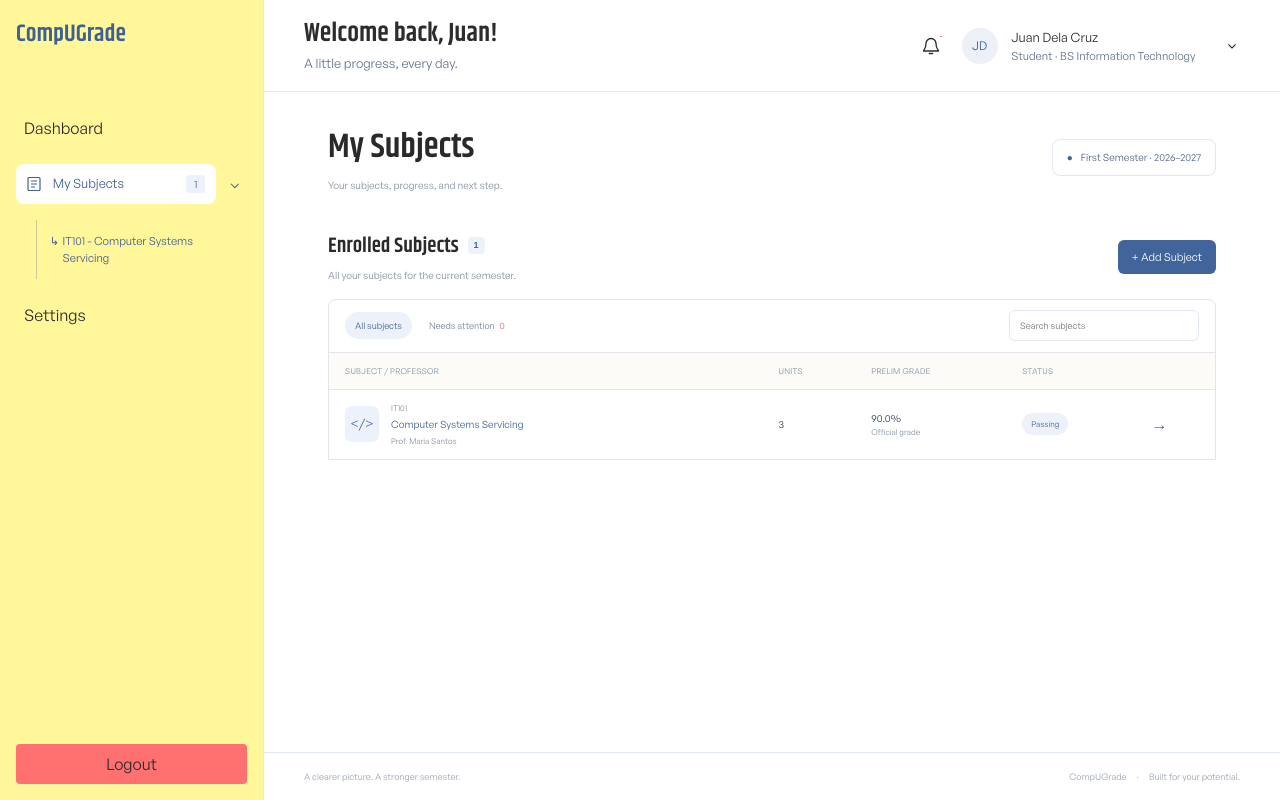
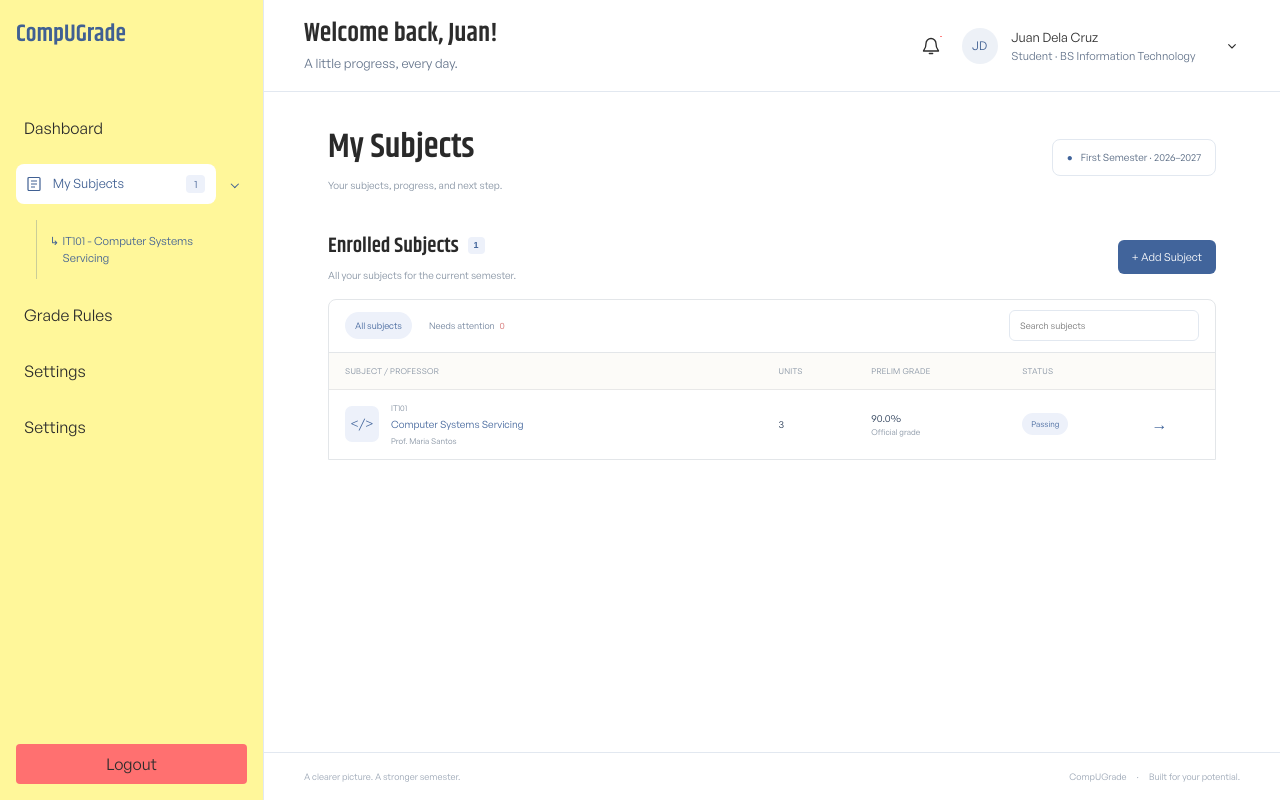
Before and after one commit to UIC-CCS-WEB-DEVELOPMENT-2026-2027/grade-compute, a React (Vite) app: page /student/subject in a window 1280 px wide. Built offline with nearby package versions, Linux system fonts and the light colour scheme.

Commit message:
Added the needed files with proper routing and sidebar button.

```diff
--- a/src/App.jsx
+++ b/src/App.jsx
@@ -12,6 +12,8 @@ import GlobalSettings from './pages/GlobalSettings'; // Put this in src/pages/
 import StudentDashboard from './pages/student/StudentDashboard';
 import SubjectDetail from './pages/student/SubjectDetail';
 import SubjectMenu from './pages/student/SubjectMenu';
+import GradeRules from './pages/student/GradeRules';
+
 /* PHASE 2
 // Professor Workspace
 import ProfessorDashboard from './pages/professor/ProfessorDashboard';
@@ -45,6 +47,7 @@ export default function App() {
         <Route path="/student/dashboard" element={<StudentDashboard />} />
         <Route path="/student/subject" element={<SubjectMenu />} />
         <Route path="/student/subject/:subjectId" element={<SubjectDetail />} />
+        <Route path="/student/rules" element={<GradeRules />} />
         {/*
         {// Professor Workspace (Phase 2) }
         <Route path="/professor/classes" element={<ProfessorDashboard />} />
--- a/src/components/shared/Sidebar.jsx
+++ b/src/components/shared/Sidebar.jsx
@@ -105,6 +105,19 @@ export default function Sidebar() {
             )}
           </div>
         )}
+        <Link
+          to="/student/rules"
+          className={`sidebar-link ${location.pathname.includes('/student/rules') ? 'btn-primary' : ''}`}
+        >
+          Grade Rules
+        </Link>
+
+        <Link
+          to="/settings"
+          className={`sidebar-link ${location.pathname.includes('/settings') ? 'btn-primary' : ''}`}
+        >
+          Settings
+        </Link>
 
         <Link
           to="/settings"
```
Also changed, not shown: src/components/shared/PillEditor.css (added), src/components/shared/PillEditor.jsx (added), src/components/shared/RuleCompare.jsx (added), src/components/shared/RuleFormula.jsx (added), src/components/shared/RuleHierarchyTable.jsx (added), src/components/shared/RulePieChart.jsx (added), src/pages/student/GradeRules.css (added), src/pages/student/GradeRules.jsx (added).
